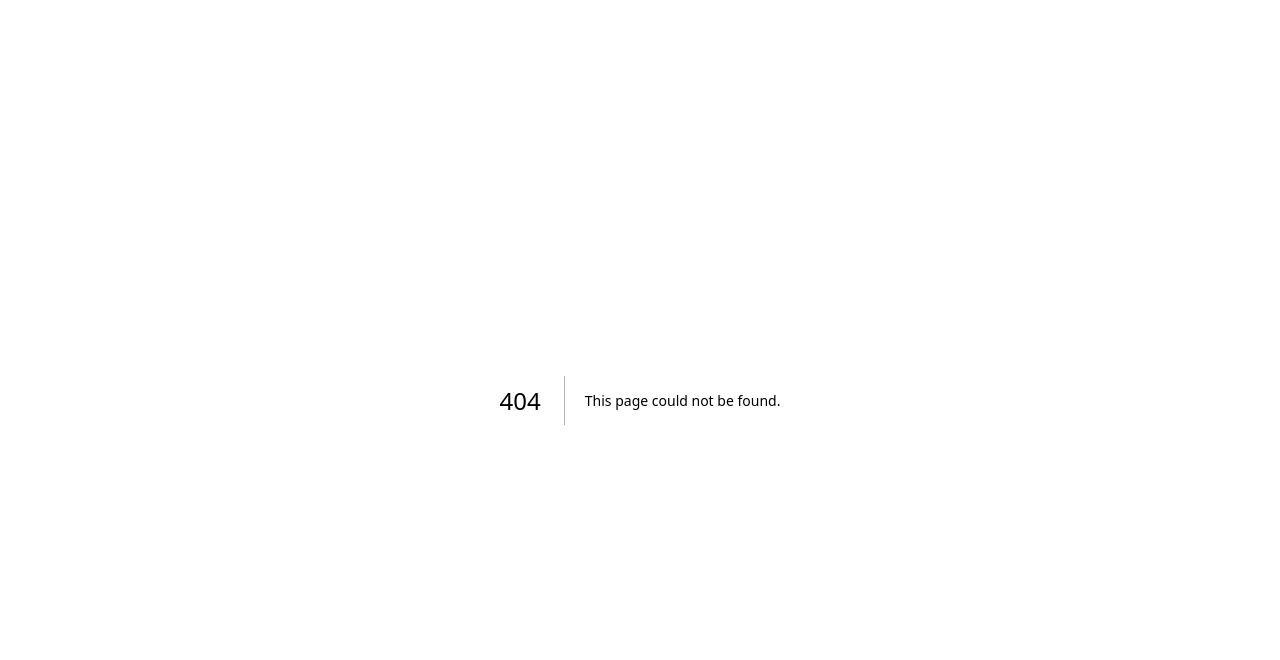
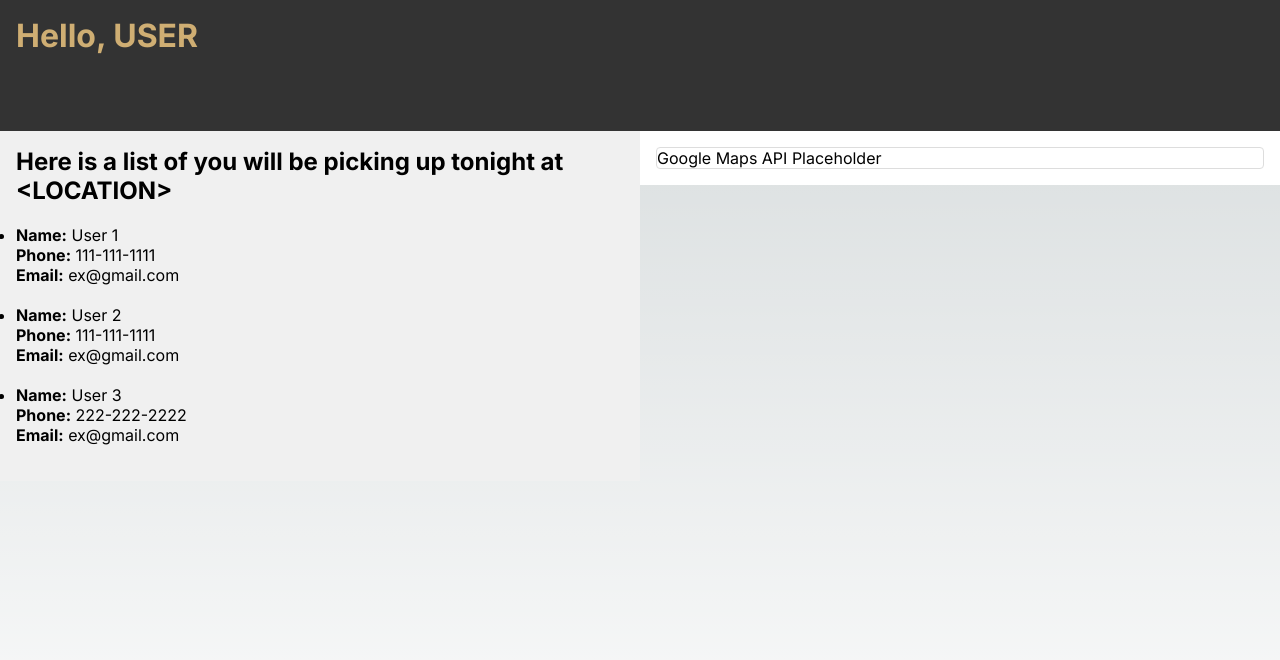
Before and after one commit to liy94/Vandy-Ice-Hockey, a Next.js app in the folder vandy-ice-hockey/: page /driverView in a window 1280 px wide. Before the commit this address had no page. Shown: the top 660 px of the page. Built offline with nearby package versions, Linux system fonts and the light colour scheme.

Commit message:
preliminary rider and driver view

```diff
--- /dev/null
+++ b/vandy-ice-hockey/src/app/driverView/driver.css
@@ -0,0 +1,53 @@
+/* styles.css */
+
+/* Header Styles */
+.header {
+  background-color: #333;
+  color: #cfae73;
+  text-align: center;
+  padding: 1rem;
+  display: flex; /* Center header content vertically */
+  align-items: center; /* Center header content vertically */
+}
+
+.header h1 {
+  padding-bottom: 60px; /* Adjust the value to control the spacing */
+}
+
+/* Container Styles */
+.container {
+  display: flex;
+  justify-content: space-between;
+  align-items: flex-start;
+  height: calc(100vh - 50px); /* Subtract header height */
+}
+
+/* Left Half Styles */
+.left-half {
+  flex: 1;
+  padding: 1rem;
+  background-color: #f0f0f0;
+  overflow: auto; /* Enable scrolling if content overflows */
+}
+
+.left-half h2 {
+  padding-bottom: 20px; /* Adjust the value to control the spacing */
+}
+
+.left-half li {
+  margin-bottom: 20px; /* Adjust the value to control the spacing */
+}
+
+/* Right Half Styles */
+.right-half {
+  flex: 1;
+  padding: 1rem;
+  background-color: #ffffff;
+}
+
+/* Google Maps Container Styles */
+.map-container {
+  height: 100%;
+  border: 1px solid #ddd;
+  border-radius: 4px;
+}
--- /dev/null
+++ b/vandy-ice-hockey/src/app/driverView/page.tsx
@@ -0,0 +1,59 @@
+"use client";
+
+import { useState } from "react";
+import "./driver.css"; // Import the CSS file with the styles
+
+const App: React.FC = () => {
+  const users = [
+    {
+      name: "User 1",
+      phone: "111-111-1111",
+      email: "ex@gmail.com",
+    },
+    {
+      name: "User 2",
+      phone: "111-111-1111",
+      email: "ex@gmail.com",
+    },
+    {
+      name: "User 3",
+      phone: "222-222-2222",
+      email: "ex@gmail.com",
+    }]
+
+    const location = "<LOCATION>";
+
+  return (
+    <div className="app">
+      <header className="header">
+        <h1>Hello, USER</h1>
+
+      </header>
+      <div className="container">
+        <div className="left-half">
+          {/* User information content */}
+          <h2> Here is a list of you will be picking up tonight at {location}</h2>
+          <ul>
+            {users.map((user, index) => (
+              <li key={index}>
+                <strong>Name:</strong> {user.name}<br />
+                <strong>Phone:</strong> {user.phone}<br/>
+                <strong>Email:</strong> {user.email}<br />
+              </li>
+            ))}
+          </ul>
+        </div>
+        <div className="right-half">
+          {/* Google Maps API */}
+          <div className="map-container">
+            {/* Add Google Maps API component here */}
+            {/* Replace this with your Google Maps component */}
+            <p>Google Maps API Placeholder</p>
+          </div>
+        </div>
+      </div>
+    </div>
+  );
+};
+
+export default App;
--- /dev/null
+++ b/vandy-ice-hockey/src/app/riderView/rider.css
@@ -0,0 +1,53 @@
+/* styles.css */
+
+/* Header Styles */
+.header {
+  background-color: #333;
+  color: #cfae73;
+  text-align: center;
+  padding: 1rem;
+  display: flex; /* Center header content vertically */
+  align-items: center; /* Center header content vertically */
+}
+
+.header h1 {
+  padding-bottom: 60px; /* Adjust the value to control the spacing */
+}
+
+/* Container Styles */
+.container {
+  display: flex;
+  justify-content: space-between;
+  align-items: flex-start;
+  height: calc(100vh - 50px); /* Subtract header height */
+}
+
+/* Left Half Styles */
+.left-half {
+  flex: 1;
+  padding: 1rem;
+  background-color: #f0f0f0;
+  overflow: auto; /* Enable scrolling if content overflows */
+}
+
+.left-half h2 {
+  padding-bottom: 20px; /* Adjust the value to control the spacing */
+}
+
+.left-half li {
+  margin-bottom: 20px; /* Adjust the value to control the spacing */
+}
+
+/* Right Half Styles */
+.right-half {
+  flex: 1;
+  padding: 1rem;
+  background-color: #ffffff;
+}
+
+/* Google Maps Container Styles */
+.map-container {
+  height: 100%;
+  border: 1px solid #ddd;
+  border-radius: 4px;
+}
```
Also changed, not shown: vandy-ice-hockey/src/app/riderView/page.tsx (added, +36 -0 lines).
